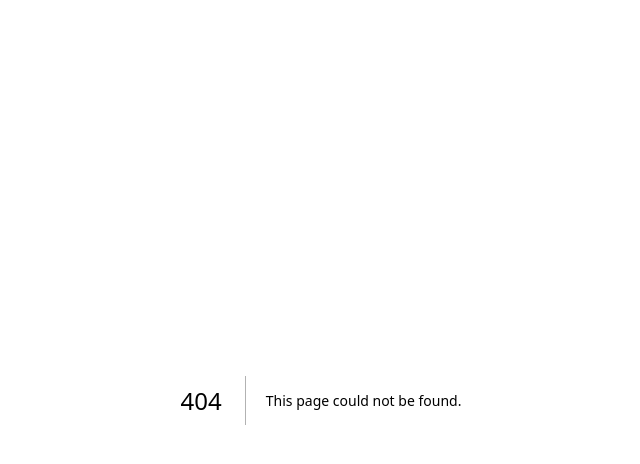
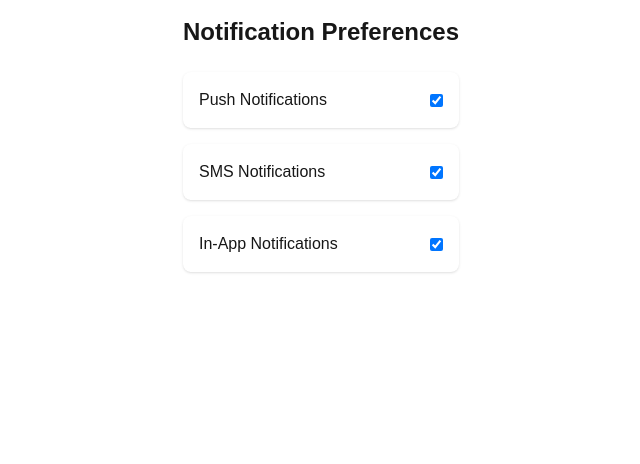
Before and after one commit to Elvinoacer/piki, a Next.js app: page /notifications/preferences in a window 1280 px wide. Before the commit this address had no page. Shown: the top 464 px of the page, without its empty margins (319-959 px from the left). Built offline with nearby package versions, Linux system fonts and the light colour scheme; no server answers.

Commit message:
feat: add app/(app)/

```diff
--- /dev/null
+++ b/app/(app)/chat/[tripId]/page.tsx
@@ -0,0 +1,64 @@
+// src/app/(app)/chat/[tripId]/page.tsx
+// Server component — fetches session + trip ownership, then mounts ChatRoom client
+
+import { notFound, redirect } from "next/navigation";
+import { getServerSession } from "next-auth";
+import { authOptions } from "@/lib/auth";
+import { prisma } from "@/lib/prisma";
+import { ChatRoom } from "@/components/chat/ChatRoom";
+
+interface PageProps {
+  params: { tripId: string };
+}
+
+export default async function ChatPage({ params }: PageProps) {
+  const session = await getServerSession(authOptions);
+  if (!session?.user?.id) redirect("/login");
+
+  const { tripId } = params;
+  const userId = session.user.id;
+
+  const trip = await prisma.trip.findUnique({
+    where: { id: tripId },
+    select: {
+      id: true,
+      clientId: true,
+      riderId: true,
+      status: true,
+    },
+  });
+
+  if (!trip) notFound();
+
+  const isClient = trip.clientId === userId;
+  const isRider = trip.riderId === userId;
+
+  if (!isClient && !isRider) {
+    // User is not a participant in this trip
+    redirect("/dashboard");
+  }
+
+  // Active statuses that allow chat
+  const CHAT_ACTIVE_STATUSES = ["ACCEPTED", "ARRIVING", "ARRIVED", "IN_PROGRESS"];
+  const chatIsActive = CHAT_ACTIVE_STATUSES.includes(trip.status);
+
+  // The "other party" label shown in the UI — no real names exposed
+  const otherPartyLabel: "Rider" | "Client" = isClient ? "Rider" : "Client";
+
+  return (
+    <div className="h-[100dvh] flex flex-col">
+      <ChatRoom
+        tripId={tripId}
+        currentUserId={userId}
+        otherPartyLabel={otherPartyLabel}
+      />
+    </div>
+  );
+}
+
+export async function generateMetadata({ params }: PageProps) {
+  return {
+    title: `Trip Chat · Pikii`,
+    description: "Secure masked chat for your Pikii trip",
+  };
+}
--- /dev/null
+++ b/app/(app)/notifications/page.tsx
@@ -0,0 +1,35 @@
+"use client";
+
+import React, { useEffect, useState } from "react";
+import { NotificationItem } from "@/components/notifications/NotificationItem";
+
+export default function NotificationsPage() {
+  const [notifications, setNotifications] = useState<any[]>([]);
+
+  useEffect(() => {
+    fetch("/api/notifications")
+      .then((res) => res.json())
+      .then((data) => setNotifications(data.notifications || []));
+  }, []);
+
+  const markAllRead = async () => {
+    await fetch("/api/notifications", { method: "PATCH", body: JSON.stringify({}) });
+    setNotifications((prev) => prev.map((n) => ({ ...n, readAt: new Date().toISOString() })));
+  };
+
+  return (
+    <div className="max-w-3xl mx-auto p-4">
+      <div className="flex justify-between items-center mb-6">
+        <h1 className="text-2xl font-bold">Notifications</h1>
+        <button onClick={markAllRead} className="text-sm text-blue-600">Mark all as read</button>
+      </div>
+
+      <div className="space-y-4">
+        {notifications.map((n) => (
+          <NotificationItem key={n.id} notification={n} />
+        ))}
+        {notifications.length === 0 && <p className="text-gray-500">No notifications yet.</p>}
+      </div>
+    </div>
+  );
+}
--- /dev/null
+++ b/app/(app)/notifications/preferences/page.tsx
@@ -0,0 +1,52 @@
+"use client";
+
+import React, { useEffect, useState } from "react";
+
+export default function NotificationPreferencesPage() {
+  const [prefs, setPrefs] = useState({
+    pushEnabled: true,
+    smsEnabled: true,
+    inAppEnabled: true,
+  });
+
+  useEffect(() => {
+    fetch("/api/notifications/preferences")
+      .then((res) => res.json())
+      .then((data) => {
+        if (data.preferences) setPrefs(data.preferences);
+      });
+  }, []);
+
+  const togglePref = async (key: string) => {
+    const updated = { ...prefs, [key]: !(prefs as any)[key] };
+    setPrefs(updated);
+    await fetch("/api/notifications/preferences", {
+      method: "PUT",
+      headers: { "Content-Type": "application/json" },
+      body: JSON.stringify({ [key]: updated[key as keyof typeof updated] }),
+    });
+  };
+
+  return (
+    <div className="max-w-xl mx-auto p-4">
+      <h1 className="text-2xl font-bold mb-6">Notification Preferences</h1>
+
+      <div className="space-y-4">
+        <label className="flex items-center justify-between p-4 bg-white rounded-lg shadow">
+          <span>Push Notifications</span>
+          <input type="checkbox" checked={prefs.pushEnabled} onChange={() => togglePref("pushEnabled")} />
+        </label>
+
+        <label className="flex items-center justify-between p-4 bg-white rounded-lg shadow">
+          <span>SMS Notifications</span>
+          <input type="checkbox" checked={prefs.smsEnabled} onChange={() => togglePref("smsEnabled")} />
+        </label>
+
+        <label className="flex items-center justify-between p-4 bg-white rounded-lg shadow">
+          <span>In-App Notifications</span>
+          <input type="checkbox" checked={prefs.inAppEnabled} onChange={() => togglePref("inAppEnabled")} />
+        </label>
+      </div>
+    </div>
+  );
+}
```
